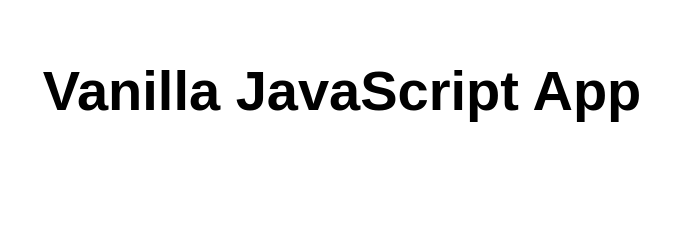
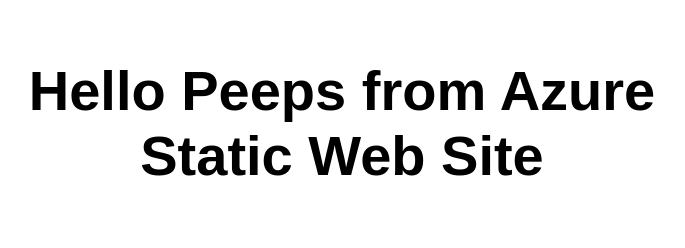
Before and after one commit to niamhucl/absurdbird-repo, a plain HTML site: page index.html in a window 1280 px wide. Shown: the whole page, without its empty margins (298-983 px from the left). Drawn offline with Linux system fonts and the light colour scheme.

Commit message:
Update index.html

```diff
--- a/index.html
+++ b/index.html
@@ -10,7 +10,7 @@
 
 <body>
   <main>
-    <h1>Vanilla JavaScript App</h1>
+    <h1>Hello Peeps from Azure Static Web Site</h1>
   </main>
 </body>
 
```
